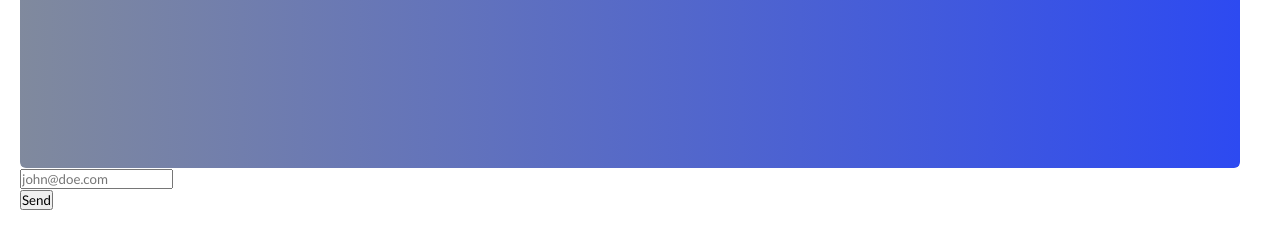
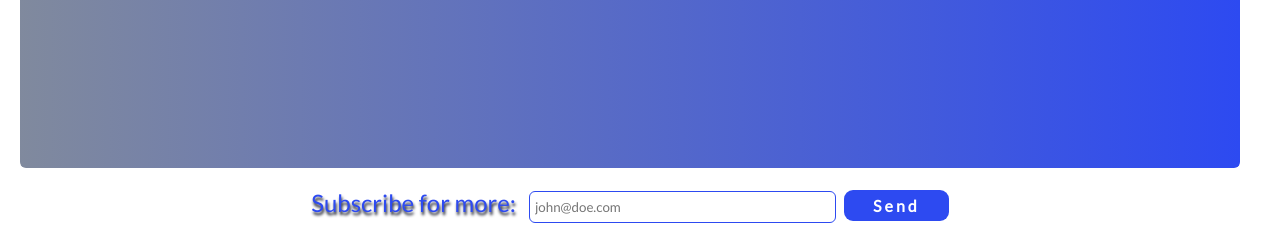
Before and after one commit to vinicius77/product-page, a plain HTML site: page index.html in a window 1280 px wide. Shown: the part 1106-1349 px from the top of the page. Drawn offline with Linux system fonts and the light colour scheme.

Commit message:
Initial Styling for the email section (subscribe)

```diff
--- a/index.html
+++ b/index.html
@@ -6,6 +6,7 @@
   <meta name="viewport" content="width=device-width, initial-scale=1.0">
   <meta http-equiv="X-UA-Compatible" content="ie=edge">
   <link rel="stylesheet" href="./styles.css">
+  <link rel="shortcut icon" type="image/png" href="./assets/favicon.png" />
   <title>Product Page</title>
 </head>
 
@@ -54,10 +55,10 @@
       <section id="form-sec">
         <form id="form" method="get" action="https://www.freecodecamp.com/email-submit">
           <div id="form-control">
-            <label for="email"></label>
+            <label for="email">Subscribe for more:</label>
             <input type="email" name="email" id="email" placeholder="john@doe.com">
+            <button type="submit" id="submit">Send</button>
           </div>
-          <button type="submit" id="submit">Send</button>
         </form>
       </section>
     </main>
--- a/styles.css
+++ b/styles.css
@@ -187,5 +187,43 @@ section#video-sec iframe {
   box-shadow: #2d4af1 1px 5px 3px;
 }
 
+section#form-sec {
+  display: flex;
+  margin: 20px 0px 0px 0px;
+  justify-content: center;
+}
+
+section#form-sec form {
+  display: flex;
+  flex-direction: column;
+}
+
+section#form-sec form div#form-control label {
+  margin-right: 10px;
+  color: var(--marine-blue);
+  font-size: 24px;
+  text-shadow: #0b0e1d 1px 3px 3px;
+}
+
+section#form-sec form div#form-control button {
+  border: none;
+  color: white;
+  margin-left: 5px;
+  padding: 6px 29px;
+  font-size: 16px;
+  background-color: var(--marine-blue);
+  letter-spacing: 3px;
+  font-weight: 600;
+  border-radius: 9px;
+}
+
+section#form-sec form div#form-control input {
+  width: 300px;
+  height: 30px;
+  border: 1px solid var(--marine-blue);
+  border-radius: 6px;
+  padding-left: 5px;
+}
+
 @media (max-widht: 500px) {
 }
```
Also changed, not shown: assets/favicon.png (added).
